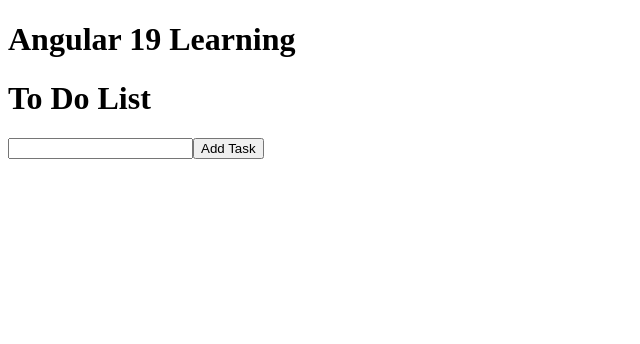
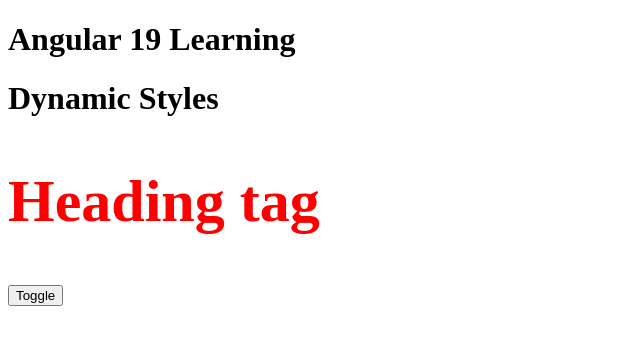
Before and after one commit to ashanwithana/angular-19-tutorial, an Angular app: page / in a window 1280 px wide. Shown: the top 344 px of the page, without its empty margins (0-640 px from the left). Built offline with nearby package versions, Linux system fonts and the light colour scheme.

Commit message:
Add DynamicStyle component and update app structure

```diff
--- a/src/app/app.component.html
+++ b/src/app/app.component.html
@@ -5,6 +5,7 @@
 <!-- <app-switch-case></app-switch-case> -->
 <!-- <app-loop></app-loop> -->
 <!-- <app-events></app-events> -->
- <!-- <app-signal></app-signal> -->
-  <!-- <app-two-way-binding></app-two-way-binding> -->
-<app-to-do-list></app-to-do-list>
+<!-- <app-signal></app-signal> -->
+<!-- <app-two-way-binding></app-two-way-binding> -->
+<!-- <app-to-do-list></app-to-do-list> -->
+<app-dynamic-style></app-dynamic-style>
--- a/src/app/app.component.ts
+++ b/src/app/app.component.ts
@@ -8,10 +8,11 @@
 import { SignalComponent } from "./components/signal/signal.component";
 import { TwoWayBindingComponent } from "./components/two-way-binding/two-way-binding.component";
 import { ToDoListComponent } from "./components/to-do-list/to-do-list.component";
+import { DynamicStyleComponent } from "./components/dynamic-style/dynamic-style.component";
 
 @Component({
   selector: 'app-root',
-  imports: [CounterComponent, FormComponent, ControlFlowComponent, SwtchCaseComponent, LoopComponent, EventsComponent, SignalComponent, TwoWayBindingComponent, ToDoListComponent],
+  imports: [CounterComponent, FormComponent, ControlFlowComponent, SwtchCaseComponent, LoopComponent, EventsComponent, SignalComponent, TwoWayBindingComponent, ToDoListComponent, DynamicStyleComponent],
   templateUrl: './app.component.html',
   styleUrl: './app.component.css'
 })
--- /dev/null
+++ b/src/app/components/dynamic-style/dynamic-style.component.html
@@ -0,0 +1,5 @@
+<h1>Dynamic Styles</h1>
+
+<!-- <h2 [style.color]="color" [style.fontSize]="font">Heading tag</h2> -->
+<h2 [style.color]="color" [style.fontSize]="zoom ? font : fontbig">Heading tag</h2>
+<button (click)="zoomToggle()">Toggle</button>
--- /dev/null
+++ b/src/app/components/dynamic-style/dynamic-style.component.ts
@@ -0,0 +1,18 @@
+import { Component } from '@angular/core';
+
+@Component({
+  selector: 'app-dynamic-style',
+  imports: [],
+  templateUrl: './dynamic-style.component.html',
+  styleUrl: './dynamic-style.component.css',
+})
+export class DynamicStyleComponent {
+  font: string = '30px';
+  color: string = 'red';
+  fontbig: string = '60px';
+  zoom: boolean = false;
+
+  zoomToggle() {
+    this.zoom = !this.zoom;
+  }
+}
```
Also changed, not shown: src/app/components/dynamic-style/dynamic-style.component.css (added), 1 other file (tests, documents, lock files or other folders).
